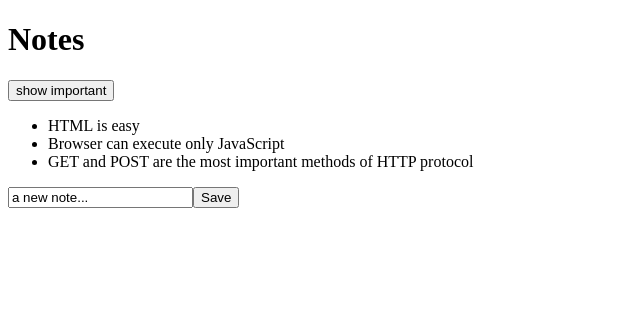
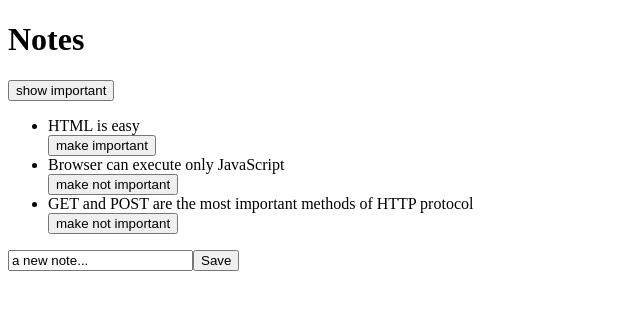
Before and after one commit to cameaann/04-kokoelman-renderointi, a React (Vite) app: page / in a window 1280 px wide. Shown: the top 310 px of the page, without its empty margins (0-640 px from the left). Built offline with nearby package versions, Linux system fonts and the light colour scheme; data requests are answered from the project's data file.

Commit message:
added noteService

```diff
--- a/db.json
+++ b/db.json
@@ -1,17 +1,17 @@
 {
   "notes": [
     {
-        "id": 1,
+      "id": "1",
       "content": "HTML is easy",
+      "important": false
+    },
+    {
+      "id": "2",
+      "content": "Browser can execute only JavaScript",
       "important": true
     },
     {
-        "id": 2,
-        "content": "Browser can execute only JavaScript",
-        "important": false
-      },
-      {
-        "id": 3,
+      "id": "3",
       "content": "GET and POST are the most important methods of HTTP protocol",
       "important": true
     }
--- a/src/App.jsx
+++ b/src/App.jsx
@@ -2,6 +2,7 @@
 import { useState, useEffect } from "react";
 import axios from "axios";
 import Note from "./components/Note";
+import noteService from "./services/notes";
 
 const App = () => {
   const [notes, setNotes] = useState([]);
@@ -9,12 +10,11 @@
   const [showAll, setShowAll] = useState(true);
 
   useEffect(() => {
-    console.log("effect");
-    axios.get("http://localhost:3001/notes").then((response) => {
-      console.log("promise fulfilled");
-      setNotes(response.data);
-    });
+   noteService
+   .getAll()
+   .then((initialNotes)=> setNotes(initialNotes))
   }, []);
+
   console.log("render", notes.length, "notes");
 
   const notesToShow = showAll
@@ -26,16 +26,36 @@
     const noteObject = {
       content: newNote,
       important: Math.random() < 0.5,
-      id: notes.length + 1,
     };
 
-    setNotes(notes.concat(noteObject));
-    setNewNote("");
+    noteService
+    .create(noteObject)
+    .then((returnedNote)=>{
+      setNotes(notes.concat(returnedNote))
+      setNewNote("")
+    })
   };
 
   const handleNoteChange = (event) => {
     console.log(event.target.value);
     setNewNote(event.target.value);
+  };
+
+  const toggleImportanceOf = (id) => {
+    const note = notes.find((note) => note.id === id);
+    const changedNote = { ...note, important: !note.important };
+
+    noteService
+    .update(id, changedNote)
+    .then((returnedNote)=>{
+      setNotes(notes.map((note) => (note.id !== id ? note : returnedNote)))
+    })
+    .catch(error => {
+      alert(
+        `the note '${note.content}' was already deleted from server`
+      )
+      setNotes(notes.filter(n => n.id !== id))
+    })
   };
 
   return (
@@ -48,7 +68,11 @@
       </div>
       <ul>
         {notesToShow.map((note) => (
-          <Note key={note.id} note={note} />
+          <Note
+            key={note.id}
+            note={note}
+            toggleImportance={()=>toggleImportanceOf(note.id)}
+          />
         ))}
       </ul>
       <form onSubmit={addNote}>
--- a/src/components/Note.jsx
+++ b/src/components/Note.jsx
@@ -1,7 +1,12 @@
-const Note = ({ note }) => {
-    return (
+const Note = ({ note, toggleImportance }) => {
+  const label = note.important ? "make not important" : "make important";
+
+  return (
+    <>
       <li>{note.content}</li>
-    )
-  }
+      <button onClick={toggleImportance}>{label}</button>
+    </>
+  );
+};
 
 export default Note;
--- /dev/null
+++ b/src/services/notes.js
@@ -0,0 +1,19 @@
+import axios from 'axios'
+const baseUrl = 'http://localhost:3001/notes'
+
+const getAll = () => {
+  const request = axios.get(baseUrl)
+  return request.then(response => response.data)
+}
+
+const create = newObject => {
+  const request = axios.post(baseUrl, newObject)
+  return request.then(response => response.data)
+}
+
+const update = (id, newObject) => {
+  const request = axios.put(`${baseUrl}/${id}`, newObject)
+  return request.then(response => response.data)
+}
+
+export default {getAll, create, update}
```
Lines whose indentation alone changed are shown as unchanged.
